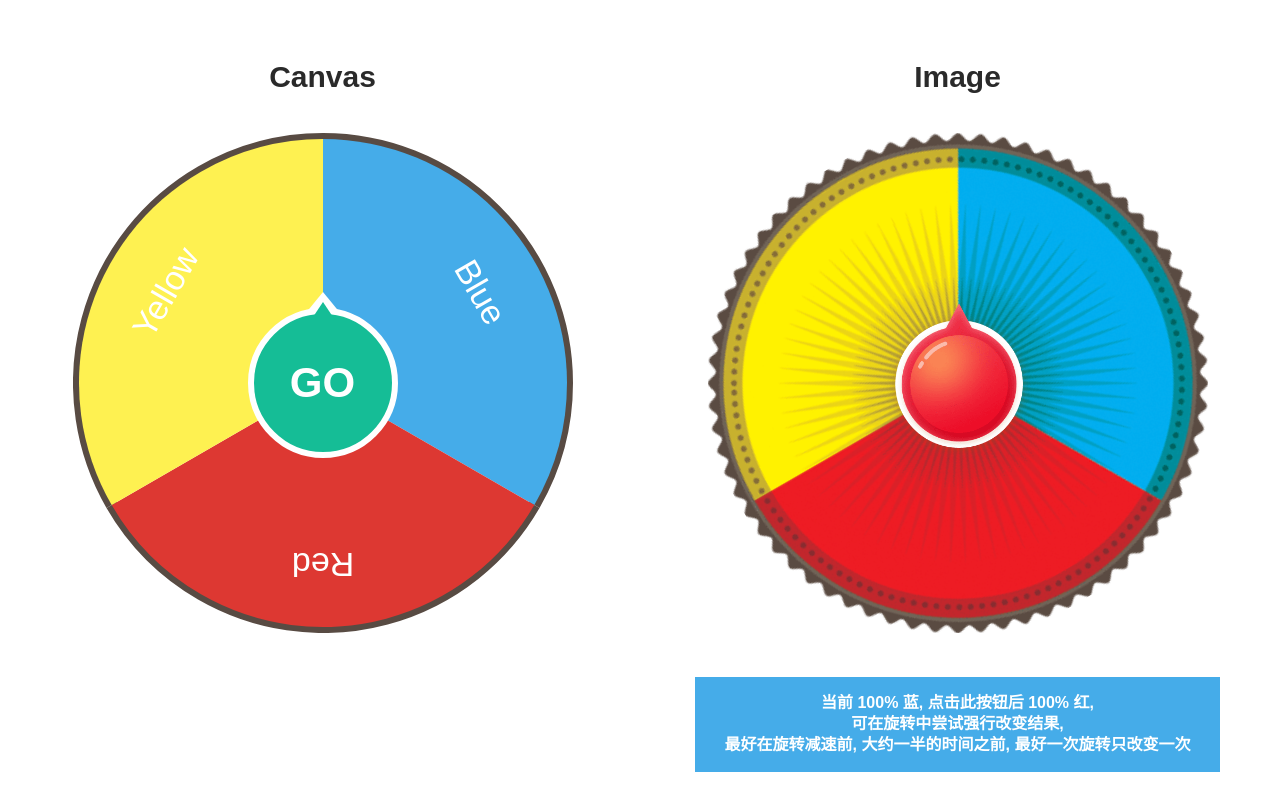
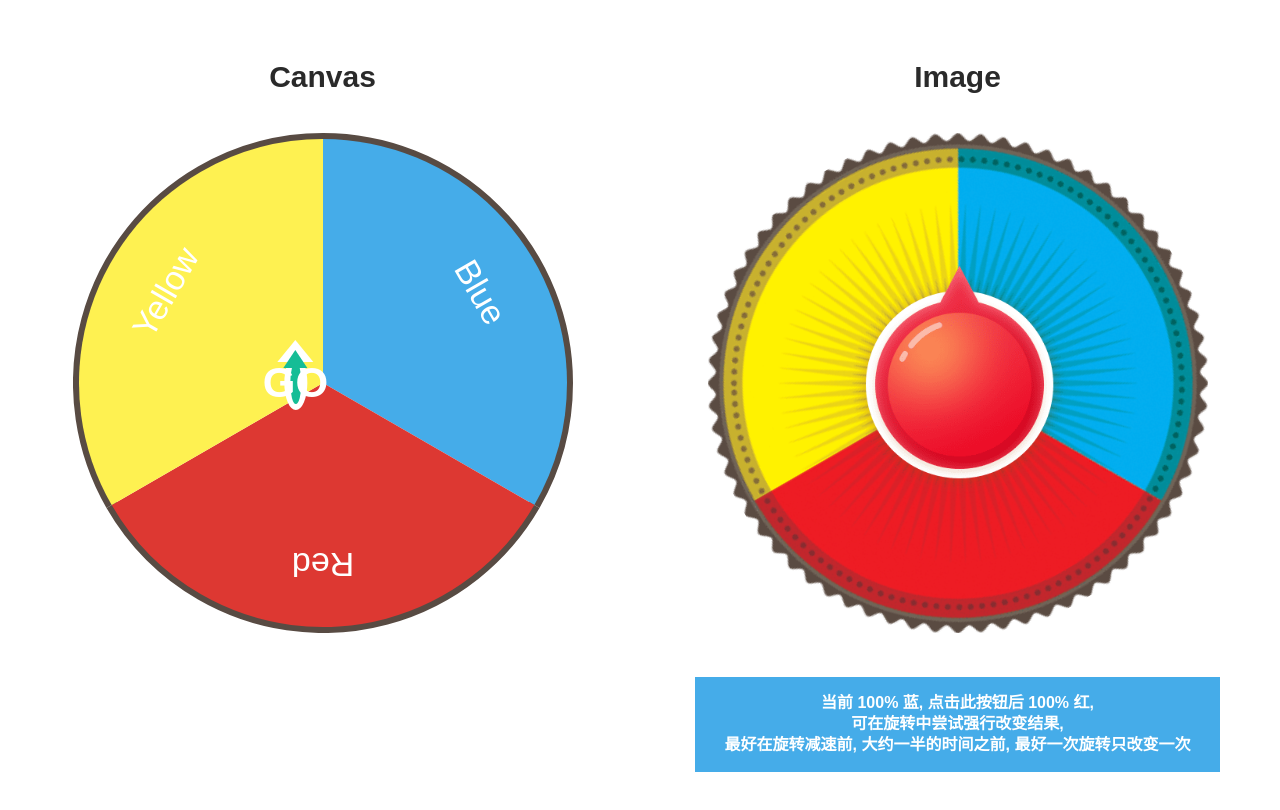
Before and after one commit to XiaoLin1995/vue-fortune-wheel, a Vue app: page / in a window 1280 px wide. Shown: the top 810 px of the page. Built offline with nearby package versions, Linux system fonts and the light colour scheme; the HTML template or start-up script is replaced by a standard one.

Commit message:
feature: 样式调整

```diff
--- a/package.json
+++ b/package.json
@@ -1,6 +1,6 @@
 {
   "name": "vue-fortune-wheel",
-  "version": "0.2.3",
+  "version": "0.2.5",
   "author": "Xiaolin Zhu",
   "license": "MIT",
   "bugs": {
--- a/src/components/fortuneWheel/index.scss
+++ b/src/components/fortuneWheel/index.scss
@@ -30,10 +30,11 @@
 }
 
 .btn-container {
-  position: relative;
+  position: absolute;
   cursor: pointer;
-  width: 40%;
-  height: 40%;
+  top: 50%;
+  left: 50%;
+  transform: translate(-50%, -50%);
 }
 
 .fortuneWheel-btn{
--- a/src/components/fortuneWheel/index.vue
+++ b/src/components/fortuneWheel/index.vue
@@ -16,8 +16,8 @@
       <slot name="wheel" v-else />
     </div>
     <div class="fortuneWheel-wrapper">
-      <div class="btn-container" :style="{ width: btnWidth, height: btnWidth}" @click="onRotateStart">
-        <div v-if="type === 'canvas'" class="fortuneWheel-btn">{{ btnText }}</div>
+      <div class="btn-container" @click="onRotateStart">
+        <div v-if="type === 'canvas'" class="fortuneWheel-btn" :style="{ width: btnWidth, height: btnWidth}">{{ btnText }}</div>
         <slot v-else name="button"/>
       </div>
     </div>
```
